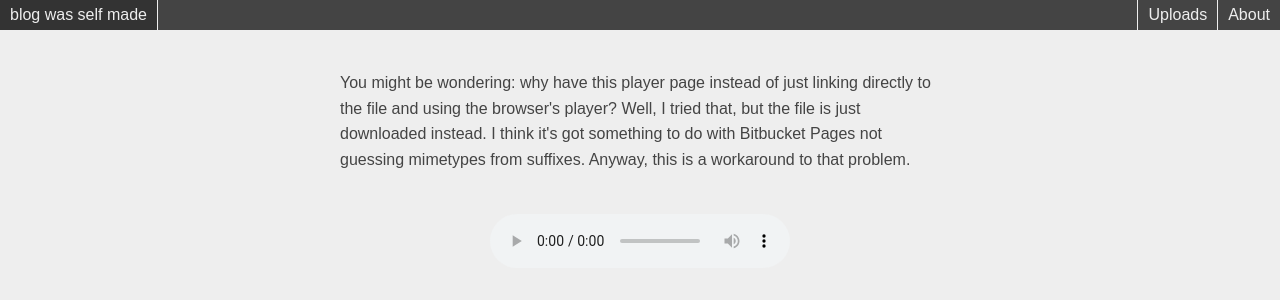
After one commit to elcr/muhblog, a Flask app: template templates/player.html in a window 1280 px wide. The commit adds this page. Shown: the top 300 px of the page. Run offline with Flask 2, Linux system fonts and the light colour scheme; the template is opened without the code that fills it, so the values that code supplies are empty; parts of the project's set-up code (start-up, migrations or seed data) failed here and were passed over; some web fonts are replaced.

Commit message:
player view

```diff
--- a/muhblog.py
+++ b/muhblog.py
@@ -2,6 +2,7 @@ import os
 import functools
 import subprocess
 from pathlib import Path
+from typing import NamedTuple
 from datetime import datetime
 
 import click
@@ -16,6 +17,8 @@ WINDOWS = os.name == 'nt'
 
 APP_DIR = Path(click.get_app_dir('muhblog'))
 CONFIG_FILE = APP_DIR.joinpath('config.json')
+VIDEO_SUFFIXES = {'.mp4', '.webm'}
+PLAYER_SUFFIXES = {'.ogg', '.mp3', '.m4a', *VIDEO_SUFFIXES}
 
 app = flask.Flask(__name__)
 app.config['BLOG_URL'] = None
@@ -27,9 +30,8 @@ app.config['FREEZER_DESTINATION_IGNORE'] = ['.git*']
 app.jinja_env.trim_blocks = app.jinja_env.lstrip_blocks = True
 
 def format_datetime(dt=None):
-    return '{:%d/%m/%Y %T}'.format(dt or datetime.now())
+    return f'{dt or datetime.now():%d/%m/%Y %T}'
 app.jinja_env.filters['format_datetime'] = format_datetime
-app.jinja_env.filters['parse_timestamp'] = datetime.fromtimestamp
 
 freezer = flask_frozen.Freezer(app)
 
@@ -72,7 +74,7 @@ class Entry:
             return NotImplemented
 
     def __repr__(self):
-        return '{}(path={!r})'.format(type(self).__name__, self.path)
+        return f'{type(self).__name__}(path={self.path!r})'
 
 class Archive(dict):
     def __init__(self, app):
@@ -148,17 +150,33 @@ def robots_txt_view():
     return flask.send_from_directory(app.static_folder, 'robots.txt',
                                      mimetype='text/plain')
 
+class Upload:
+    def __init__(self, path):
+        self.path = path
+        self.stat = path.stat()
+        self.date_modified = datetime.fromtimestamp(self.stat.st_mtime)
+        if path.suffix in PLAYER_SUFFIXES:
+            self.url = flask.url_for('player_view', filename=path.name)
+        else:
+            self.url = flask.url_for('uploads_view', filename=path.name)
+
 @app.route('/uploads/')
 @app.route('/uploads/<path:filename>')
 def uploads_view(filename=None):
     uploads_directory = app.config['BLOG_UPLOADS_DIRECTORY']
     if filename is None:
-        files = sorted(((path, path.stat()) for path in
+        files = sorted((Upload(path) for path in
                         Path(uploads_directory).iterdir() if path.is_file()),
-                       key=lambda tup: tup[1].st_mtime, reverse=True)
+                       key=lambda upload: upload.stat.st_mtime, reverse=True)
         return flask.render_template('uploads.html', files=files,
                                      title='Uploads')
     return flask.send_from_directory(uploads_directory, filename)
+
+@app.route('/player/<path:filename>')
+def player_view(filename):
+    path = Path(app.config['BLOG_UPLOADS_DIRECTORY'], filename)
+    return flask.render_template('player.html', filename=filename,
+                                 is_video=path.suffix in VIDEO_SUFFIXES)
 
 @click.group()
 @click.option('--config-path', envvar='BLOG_CONFIG_PATH',
@@ -181,7 +199,7 @@ def push_frozen_git(message=None):
 
 @main.command()
 @click.option('-m', '--message',
-              default=lambda: 'push called at {}'.format(datetime.now()))
+              default=lambda: f'push called at {datetime.now()}')
 def push(message):
     push_frozen_git(message)
 
@@ -203,7 +221,7 @@ def upload(path, url, push, overwrite, rename, clipboard):
         if overwrite:
             destination.unlink()
         else:
-            raise SystemExit('path already exists: {}'.format(destination))
+            raise SystemExit(f'path already exists: {destination}')
 
     link_type = symlink.link(destination, path, copy_fallback=True)
     if link_type is symlink.LinkType.symlink:
@@ -215,7 +233,7 @@ def upload(path, url, push, overwrite, rename, clipboard):
 
     if push:
         freezer.freeze()
-        push_frozen_git('uploaded {} at {}'.format(name, datetime.now()))
+        push_frozen_git(f'uploaded {name} at {datetime.now()}')
     if url is not None:
         with app.test_request_context():
             file_url = url + flask.url_for('uploads_view', filename=name)
--- a/static/stylesheet.css
+++ b/static/stylesheet.css
@@ -96,3 +96,9 @@ h1, h2, h3 {
 .uploads_table tr {
     border-bottom: 1px solid #ccc;
 }
+
+.player {
+    display: block;
+    margin: 0 auto;
+    max-width: 600px;
+}
--- /dev/null
+++ b/templates/player.html
@@ -0,0 +1,11 @@
+{% extends "base.html" %}
+{% block content %}
+    <p>You might be wondering: why have this player page instead of just linking directly to the file and using the browser's player? Well, I tried that, but the file is just downloaded instead. I think it's got something to do with Bitbucket Pages not guessing mimetypes from suffixes. Anyway, this is a workaround to that problem.</p>
+    <br>
+    {% set url = url_for('uploads_view', filename=filename) %}
+    {% if is_video %}
+        <video class="player" src="{{ url }}" controls/>
+    {% else %}
+        <audio class="player" src="{{ url }}" controls/>
+    {% endif %}
+{% endblock %}
```
Also changed, not shown: templates/uploads.html (+6 -7 lines).
